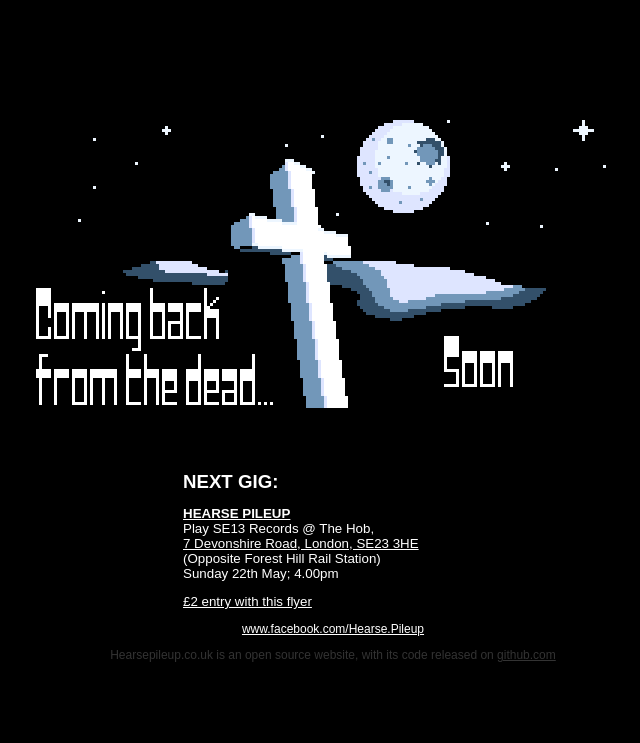
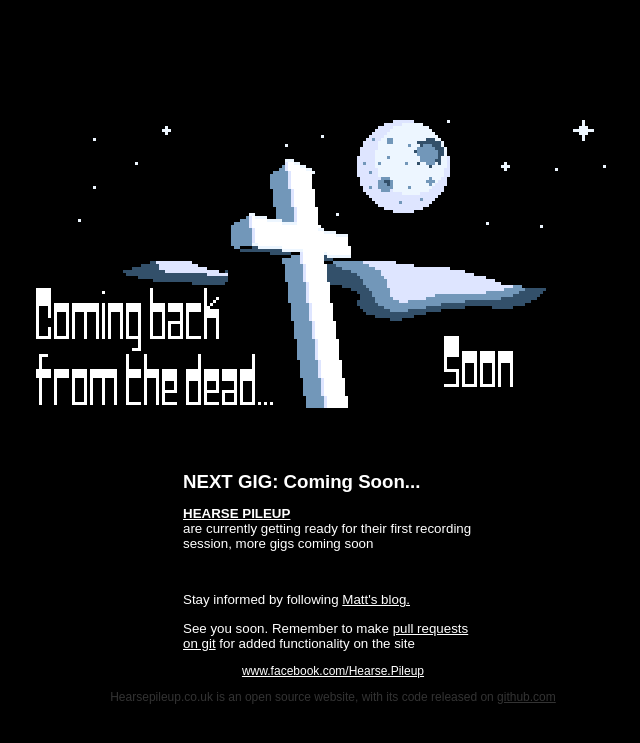
Before and after one commit to Gaffen/hearsepileup.de, a PHP site: page / in a window 1280 px wide. Shown: the top 743 px of the page, without its empty margins (307-947 px from the left). Run offline with PHP 8.4, Linux system fonts and the light colour scheme; some libraries are stand-ins or nearby versions.

Commit message:
news section updated

```diff
--- a/php/gigs.php
+++ b/php/gigs.php
@@ -1,9 +1,11 @@
 <div id="gigs">
-<h1>NEXT GIG:</h1>
+<h1>NEXT GIG: Coming Soon...</h1>
 <p><strong><a href="images/flyers/22052011.png" rel="lightbox" title="SE13 RECORDS @ The HOB 22/05/2011">HEARSE PILEUP</strong><br /> </a>
-Play SE13 Records @ The Hob,<br />
-<a href="http://maps.google.co.uk/maps?ie=UTF8&q=the+hob+forest+hill&fb=1&gl=uk&hq=the+hob+forest+hill&hnear=0x48761b5dedeb3be5:0x54f085cb18ec65c9,Islington&hl=en&view=map&cid=2754844324650035941&z=16&iwloc=A" target="_blank">7 Devonshire Road, London, SE23 3HE</a> <br />
+are currently getting ready for their first recording session, more gigs coming soon</p><br />
+<p>Stay informed by following <a href="http://www.mattsdeadcat.blogspot.com">Matt's blog.</a></p>
+<p>See you soon. Remember to make <a href="https://github.com/Gaffen/hearsepileup.co.uk" target="_blank">pull requests on git</a> for added functionality on the site</p>
+<!-- <a href="http://maps.google.co.uk/maps?ie=UTF8&q=the+hob+forest+hill&fb=1&gl=uk&hq=the+hob+forest+hill&hnear=0x48761b5dedeb3be5:0x54f085cb18ec65c9,Islington&hl=en&view=map&cid=2754844324650035941&z=16&iwloc=A" target="_blank">7 Devonshire Road, London, SE23 3HE</a> <br />
 (Opposite Forest Hill Rail Station) <br />
 Sunday 22th May; 4.00pm</p>
-<p><a href="php/22052011.php" title="DOA @ The Comedy 11/05/2011">&pound;2 entry with this flyer</a>
+<p><a href="php/22052011.php" title="DOA @ The Comedy 11/05/2011">&pound;2 entry with this flyer</a> -->
 </div>
```
